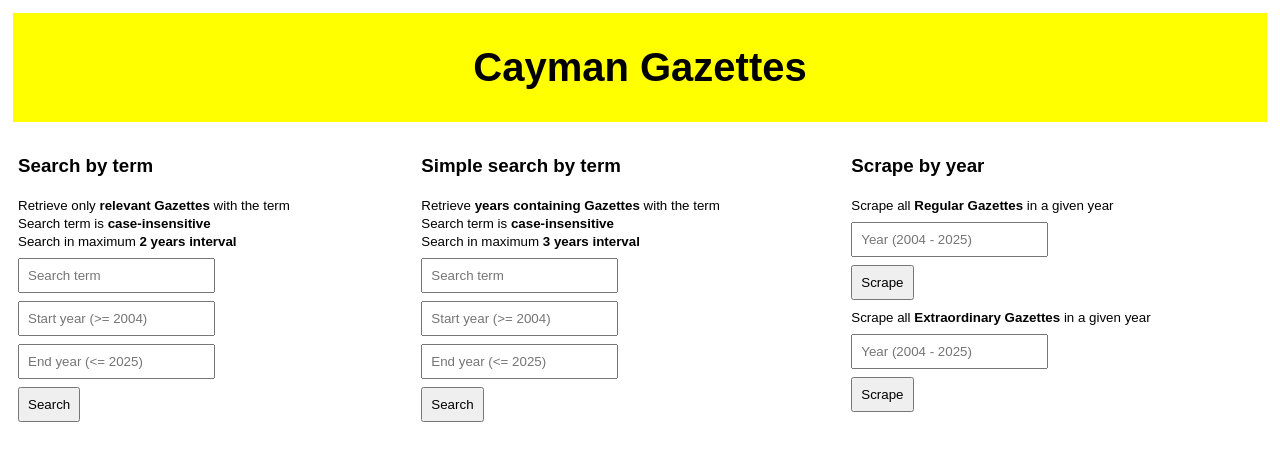
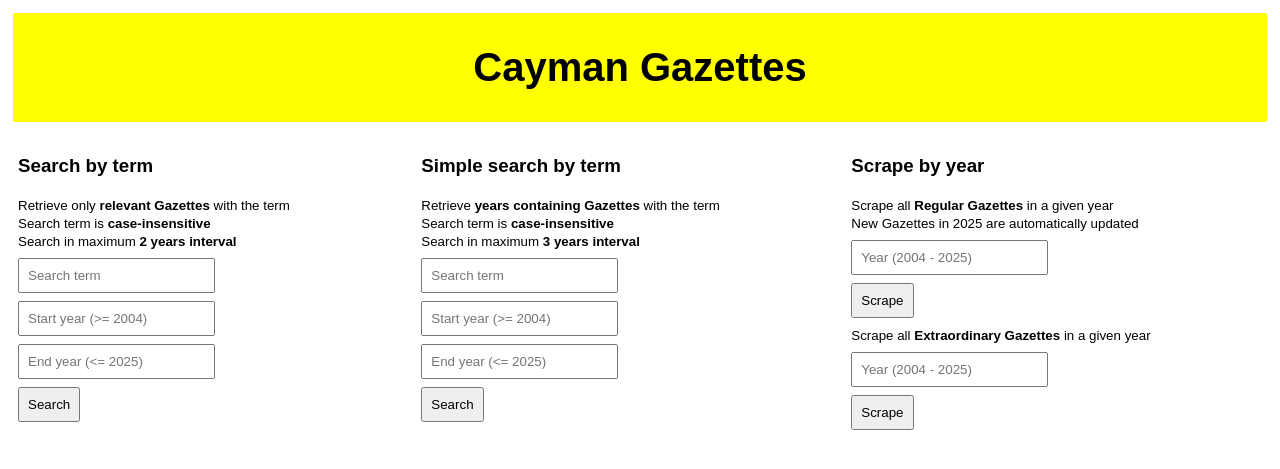
Before and after one commit to dngvbngc/cayman-gazettes-scraper, a Flask app: template templates/index.html in a window 1280 px wide. Shown: the top 469 px of the page. Run offline with Flask 3, Linux system fonts and the light colour scheme; the template is opened without the code that fills it, so the values that code supplies are empty.

Commit message:
update small

```diff
--- a/templates/index.html
+++ b/templates/index.html
@@ -139,7 +139,8 @@
 
       <div class="item4">
         <h3>Scrape by year</h3>
-        <small>Scrape all <b>Regular Gazettes</b> in a given year</small>
+        <small>Scrape all <b>Regular Gazettes</b> in a given year</small><br />
+        <small>New Gazettes in 2025 are automatically updated</small><br />
         <form method="POST" action="/generate-pdf">
           <input
             class="last"
```
